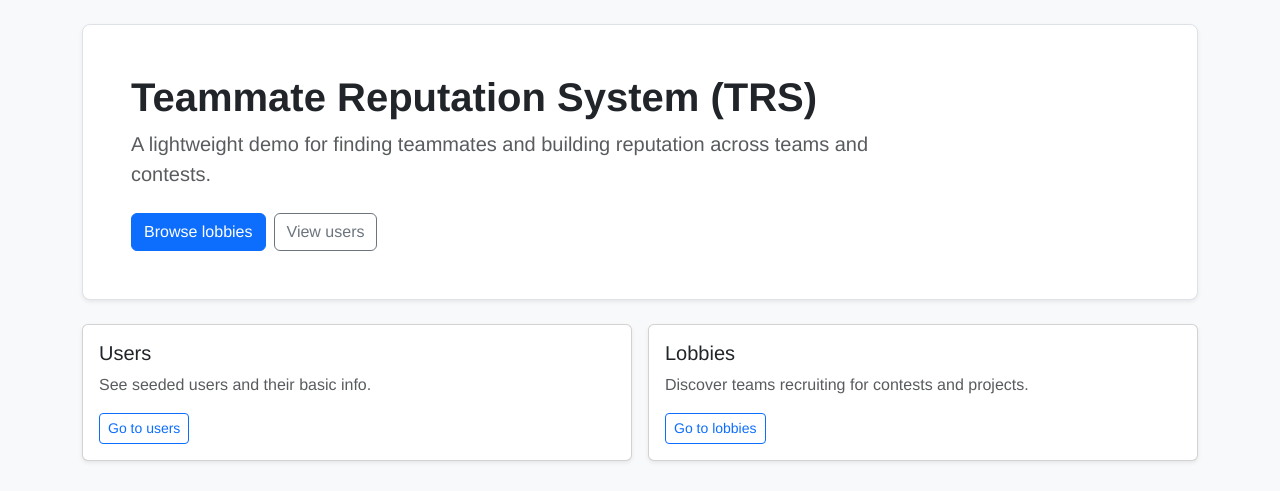
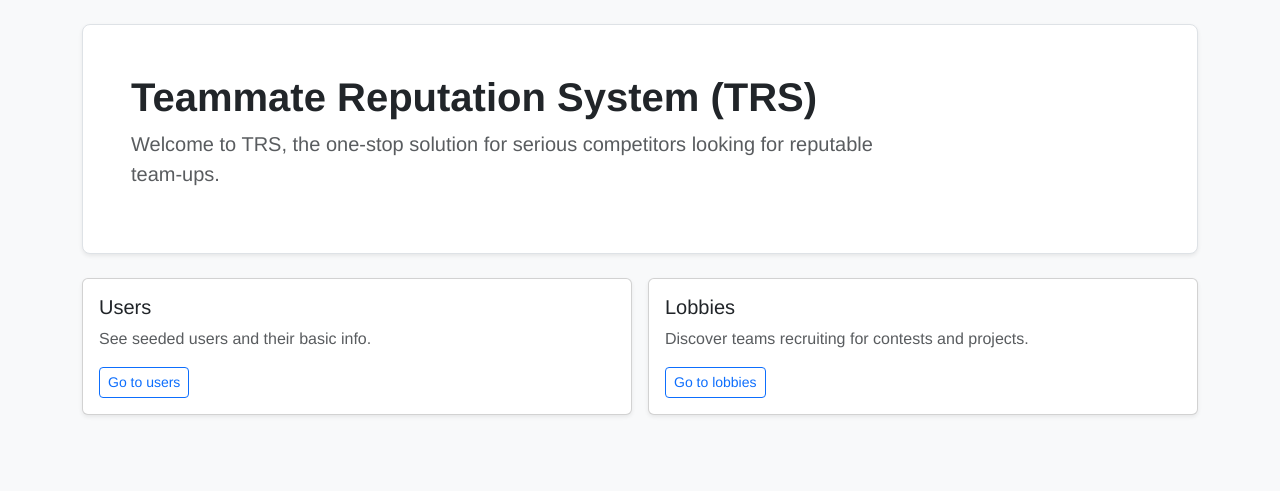
Before and after one commit to StevenLin0732/Teammate-Reputation-System-TRS-, a Flask app: page / in a window 1280 px wide. Shown: the part 56-547 px from the top of the page. Run offline with Flask 3, Linux system fonts and the light colour scheme.

Commit message:
updated presentation with next steps

```diff
--- a/templates/index.html
+++ b/templates/index.html
@@ -6,13 +6,9 @@
     <div class="p-4 p-md-5 mb-4 bg-white border rounded-3 shadow-sm">
         <div class="col-lg-9">
             <h1 class="display-6 fw-semibold mb-2">Teammate Reputation System (TRS)</h1>
-            <p class="lead text-muted mb-4">
-                A lightweight demo for finding teammates and building reputation across teams and contests.
+            <p class="lead text-muted">
+                Welcome to TRS, the one-stop solution for serious competitors looking for reputable team-ups.
             </p>
-            <div class="d-flex flex-wrap gap-2">
-                <a class="btn btn-primary" href="{{ url_for('lobbies_page') }}">Browse lobbies</a>
-                <a class="btn btn-outline-secondary" href="{{ url_for('users_page') }}">View users</a>
-            </div>
         </div>
     </div>
 
--- a/templates/lobby_detail.html
+++ b/templates/lobby_detail.html
@@ -126,9 +126,9 @@
         <div class="card shadow-sm mt-3">
           <div class="card-body">
             <h2 class="h5">Proof submissions</h2>
-            <p class="text-muted mb-3">Each team member can submit proof. You can delete your own proofs.</p>
 
             {% if current_user and is_member %}
+            <p class="text-muted mb-3">Verify your participation.</p>
               <form class="row g-2" method="post" action="{{ url_for('submit_proof_page', lobby_id=lobby.id) }}">
                 <div class="col-12">
                   <label class="form-label" for="proof">Proof link / notes</label>
@@ -139,6 +139,9 @@
                 </div>
               </form>
               <hr>
+              {% else %}
+              <p class="text-muted mb-3">Verify contest legitemacy.</p>
+
             {% endif %}
 
             {% if submissions|length %}
```
Also changed, not shown: 8 other files.
